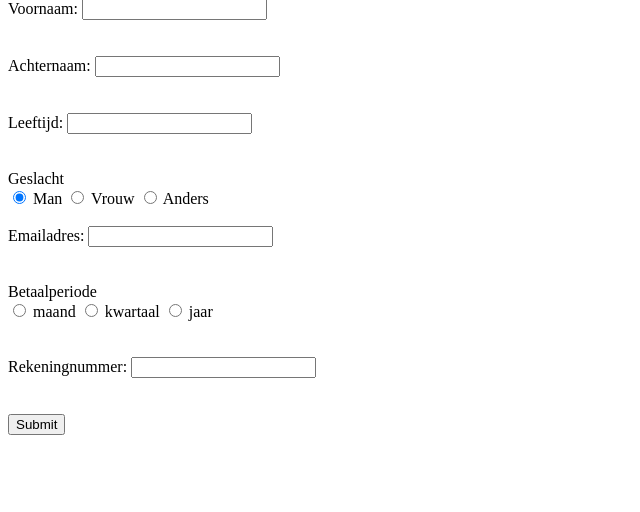
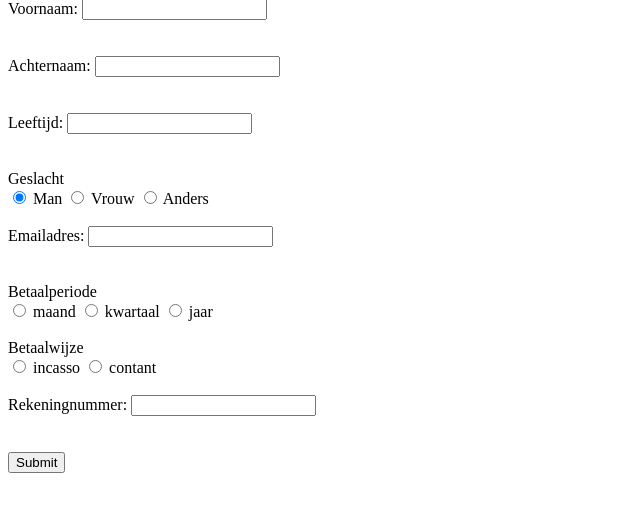
Before and after one commit to RomanWiley/ZZV92, a PHP site: page /formulier.php in a window 1280 px wide. Shown: the part 81-593 px from the top of the page, without its empty margins (0-640 px from the left). Run offline with PHP 8.4, Linux system fonts and the light colour scheme.

Commit message:
betaalwijze toegevoegd

```diff
--- a/formulier.php
+++ b/formulier.php
@@ -43,10 +43,15 @@ Betaalperiode<br>
 <input type="radio" name="betaalperiode" value="jaar"> jaar
 <br>
 <br>
+Betaalwijze<br>
+<input type="radio" name="betaalwijze" value="incasso"> incasso
+<input type="radio" name="betaalwijze" value="contant"> contant
+<br>
 <br>
 Rekeningnummer: <input type="text" name="rekeningnummer"><br>
 <br>
 <br>
+
 
 
 <input type="submit" >
```
